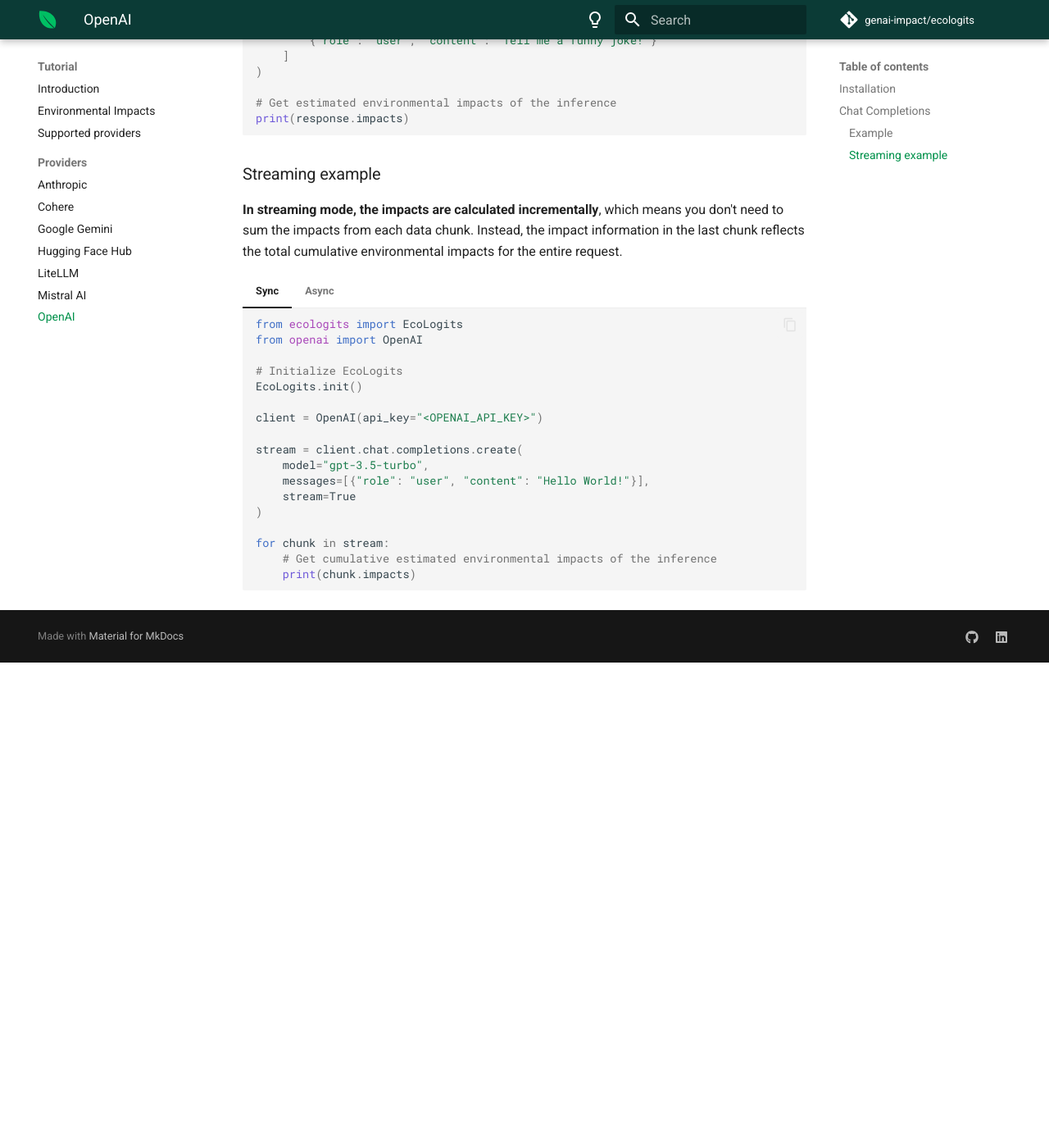
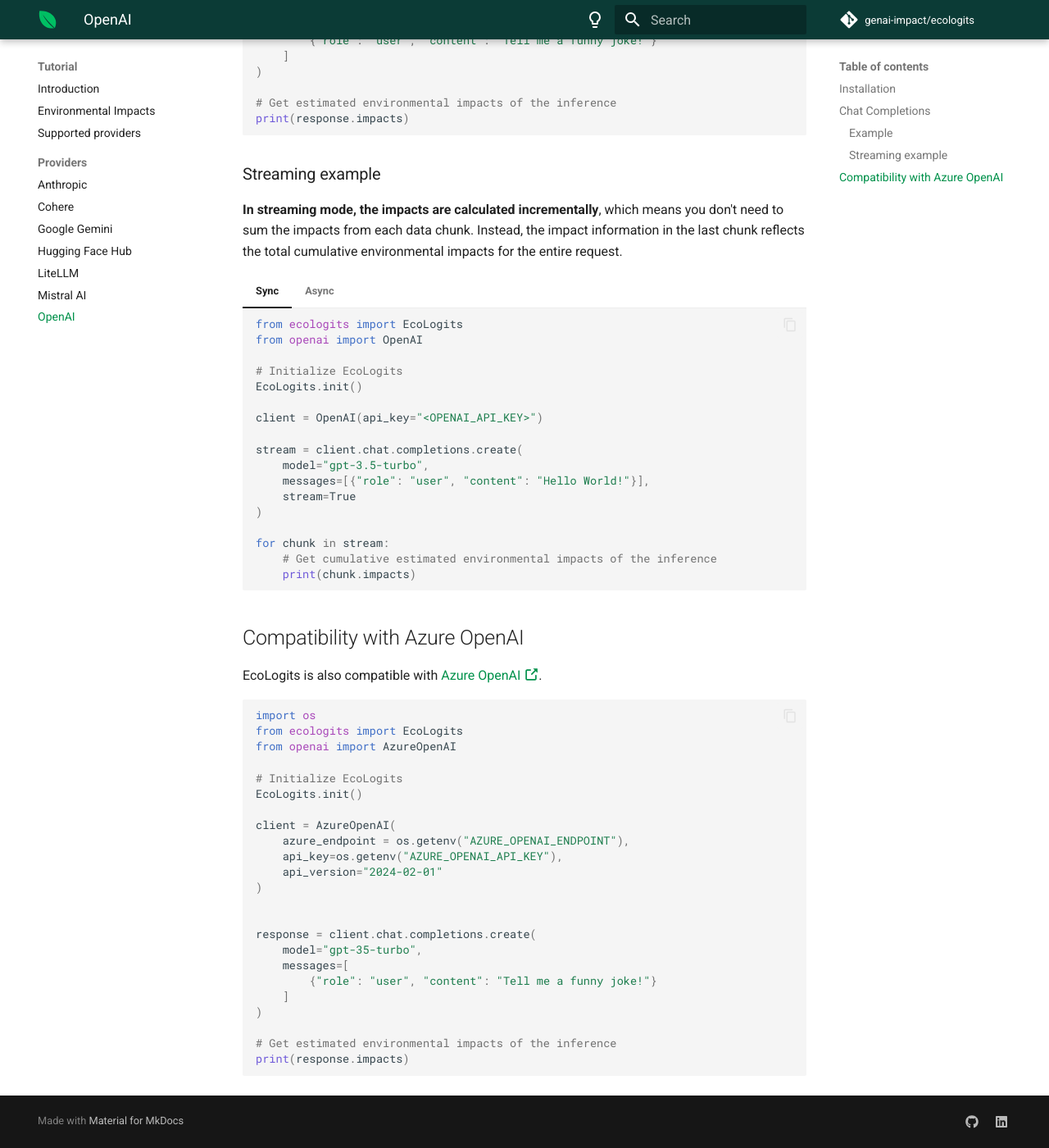
Before and after one commit to genai-impact/ecologits, an MkDocs documentation site: the page built from docs/tutorial/providers/openai.md, in a window 1280 px wide and 1400 px high, scrolled down 1132 px. Shown: the whole window at 82% size. Built offline with MkDocs 1.6.1 and Material for MkDocs 9.7.7, drawn with Linux system fonts in a browser that asks for light colours; emoji names are drawn with the system emoji font; comment, search, counter and statistics services are not loaded; the version menu is left out; before the commit the page ends 1940 px from its top, so only the background shows below that.

Commit message:
Compatibility with AzureOpenAI (#67)
feat: add support for Azure OpenAI

---------

Co-authored-by: PETARD Nina <23741953+NP4567-dev@users.noreply.github.com>
Co-authored-by: Samuel Rince <s@rince.me>

````diff
--- a/docs/tutorial/providers/openai.md
+++ b/docs/tutorial/providers/openai.md
@@ -127,3 +127,34 @@
 
     asyncio.run(main())
     ```
+
+
+## Compatibility with Azure OpenAI
+
+EcoLogits is also compatible with [Azure OpenAI :octicons-link-external-16:](https://learn.microsoft.com/en-us/azure/ai-services/openai/).
+
+```python
+import os
+from ecologits import EcoLogits
+from openai import AzureOpenAI
+
+# Initialize EcoLogits
+EcoLogits.init()
+
+client = AzureOpenAI(
+    azure_endpoint = os.getenv("AZURE_OPENAI_ENDPOINT"),
+    api_key=os.getenv("AZURE_OPENAI_API_KEY"),
+    api_version="2024-02-01"
+)
+
+
+response = client.chat.completions.create(
+    model="gpt-35-turbo",
+    messages=[
+        {"role": "user", "content": "Tell me a funny joke!"}
+    ]
+)
+
+# Get estimated environmental impacts of the inference
+print(response.impacts)
+```
--- a/ecologits/__init__.py
+++ b/ecologits/__init__.py
@@ -1,6 +1,6 @@
 from .ecologits import EcoLogits
 
-__version__ = "0.3.2"
+__version__ = "0.3.1"
 __all__ = [
     "__version__",
     "EcoLogits"
--- a/pyproject.toml
+++ b/pyproject.toml
@@ -4,7 +4,7 @@
 
 [tool.poetry]
 name = "ecologits"
-version = "0.3.2"
+version = "0.3.1"
 description = "EcoLogits tracks and estimates the energy consumption and environmental impacts of using generative AI models through APIs."
 authors = [
     "GenAI Impact",
````
Also changed, not shown: docs/tutorial/providers.md (+12 -10 lines), 9 other files.
